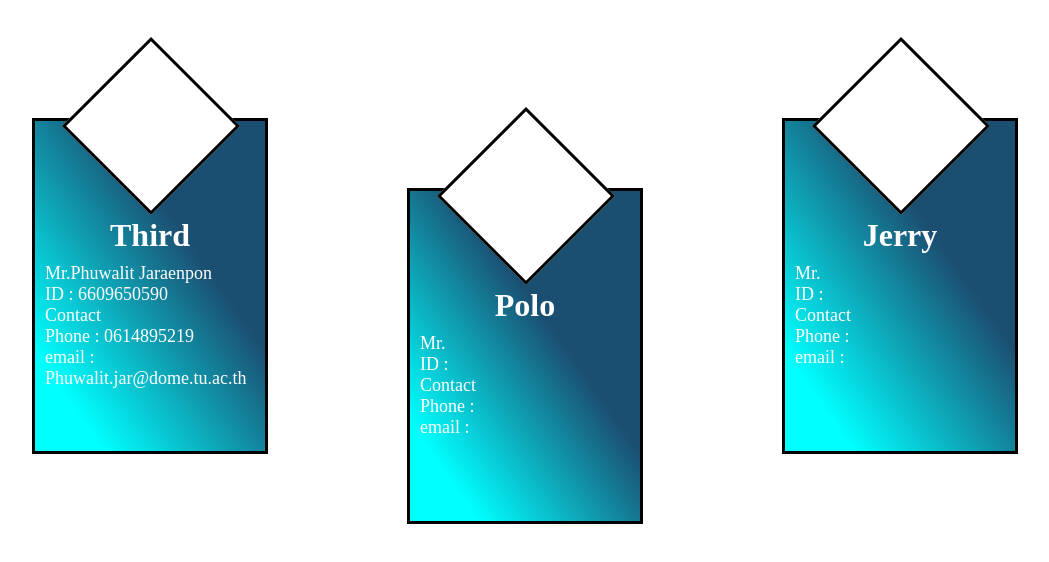
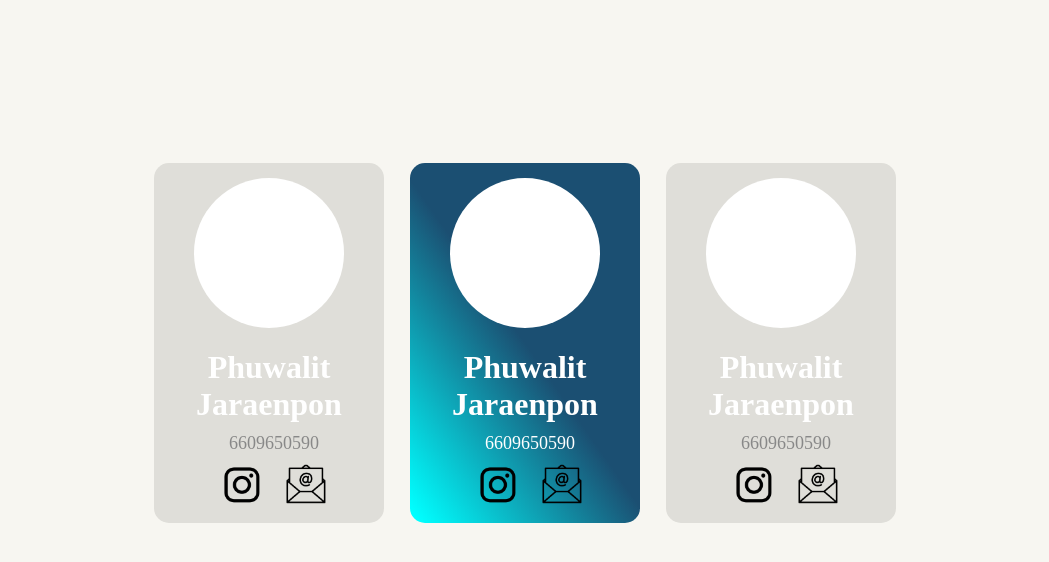
Before and after one commit to phuwalit/CS100-Project-G14, a plain HTML site: page index.html in a window 1280 px wide. Shown: the whole page, without its empty margins (115-1164 px from the left). Drawn offline with Linux system fonts and the light colour scheme.

Commit message:
21-11-66-3rd

```diff
--- a/CSS/CSSsheet.css
+++ b/CSS/CSSsheet.css
@@ -1,52 +1,65 @@
 
 body {
+   background-color:#F7F6F1 ;
+    justify-content: center;
+}
+.container{
     display: flex;
-    justify-content: space-evenly;
+    justify-content: center;
+    margin-top: 150px;
+    text-align: center;
 
 }
 .third{
-    margin-top: 110px;
+    background-color: #DFDED9 ;
     width: 230px;
-    height: 330px;
-    background:
-    linear-gradient(55deg, aqua 15%,  #1B4F72 65%);
-    border: solid black 3px;
+    height: 360px;
+    margin: 13px;
+    border-radius: 15px;
 }
 .jerry{
-    margin-top: 110px;
+    margin: 13px;
     width: 230px;
-    height: 330px;
-    background:
-    linear-gradient(55deg, aqua 15%,  #1B4F72 65%);
-    border: solid black 3px;
+    height: 360px;
+    background-color: #DFDED9 ;
+    border-radius: 15px;
 }
 
 .polo{
-     margin-top: 180px;
+    margin: 13px;
     width: 230px;
-    height: 330px;
+    height: 360px;
     background:
-    linear-gradient(55deg, aqua 15%,  #1B4F72 60%);
-    border: solid black 3px;
-}
-.square{
-    width: 120px;
-    height: 120px;
-    background-color: rgb(255, 255, 255);
-    transform: rotate(45deg);
-    position: relative;
-    left: 53px;
-    top: -58px;
-    border: black solid 3px;
+    linear-gradient(55deg, aqua 2%,  #1B4F72 50%);
+    border-radius: 15px;
 }
 h1{
     text-align: center;
     color: white;
-    margin-top: -30px;
+
 }
 p{
-    color: white;
+    color: rgb(136, 136, 136);
     font-size: large;
     margin-top: -30px;
     margin-left: 10px;
 }
+.circle{
+    width: 150px;
+    height: 150px;
+    border-radius: 150px;
+    background-color: white;
+    margin-top: 15px;
+    margin-left: 40px;
+}
+.inicon{
+    width: 40px;
+    height: 40px;
+    margin-right: 20px;
+    margin-top: 10px;
+}
+.mailicon{
+    width: 40px;
+    height: 40px;
+
+}
--- a/index.html
+++ b/index.html
@@ -7,45 +7,43 @@
 
 </head>
 
-<body style="background: url(IMAGE/****);
-background-size: cover;">
+<body>
+    <div class="container">
+    <div class="third">
+        <div class="circle"></div>
+        <h1>Phuwalit Jaraenpon</h1><br>
+          <p>6609650590<Br>
+                <a href="https://www.instagram.com/please_3rd/">
+                <img class="inicon" src="IMAGE/instagramicon.png"></a>
 
-    <div class="third">
-        <div class="square"></div>
-        <h1>Third</h1><br>
-          <p> Mr.Phuwalit Jaraenpon<Br>
-            ID : 6609650590<br>
-            Contact<br>
-            Phone : 0614895219<br>
-            email : <br>
-            Phuwalit.jar@dome.tu.ac.th
-        </p>
+              <a href="mailto:phuwalit.jar@dome.tu.ac.th">
+                <img class="mailicon" src="IMAGE/emailicon.png"></a>
+            </p>
     </div>
 
     <div class="polo">
-        <div class="square"></div>
-        <h1>Polo</h1><br>
-          <p> Mr.<Br>
-            ID : <br>
-            Contact<br>
-            Phone : <br>
-            email :
+        <div class="circle"></div>
+        <h1>Phuwalit Jaraenpon</h1><br>
+            <p style="color: white;">6609650590<Br>
+        <a href="www">
+            <img class="inicon" src="IMAGE/instagramicon.png"></a>
 
+          <a href="www">
+            <img class="mailicon" src="IMAGE/emailicon.png"></a>
         </p>
     </div>
 
     <div class="jerry" >
+        <div class="circle"></div>
+        <h1>Phuwalit Jaraenpon</h1><br>
+          <p>6609650590<Br>
+            <a href="www">
+            <img class="inicon" src="IMAGE/instagramicon.png"></a>
 
-        <div class="square"></div>
-        <h1>Jerry</h1><br>
-          <p> Mr.<Br>
-            ID : <br>
-            Contact<br>
-            Phone : <br>
-            email :
-
+          <a href="www">
+            <img class="mailicon" src="IMAGE/emailicon.png"></a>
         </p>
     </div>
-
+</div>
 </body>
 </html>
```
Also changed, not shown: IMAGE/emailicon.png (added), IMAGE/instagramicon.png (added).
